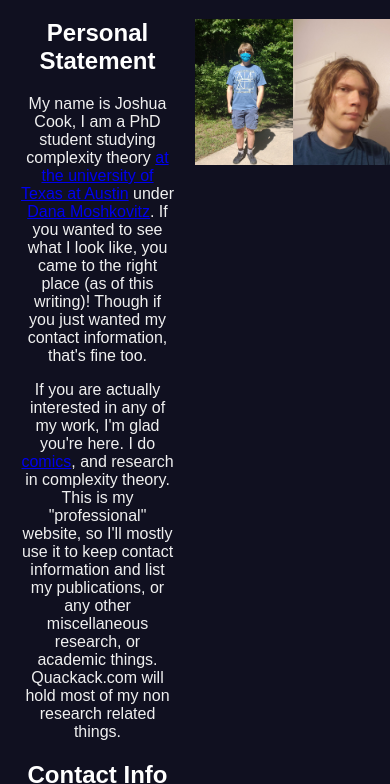
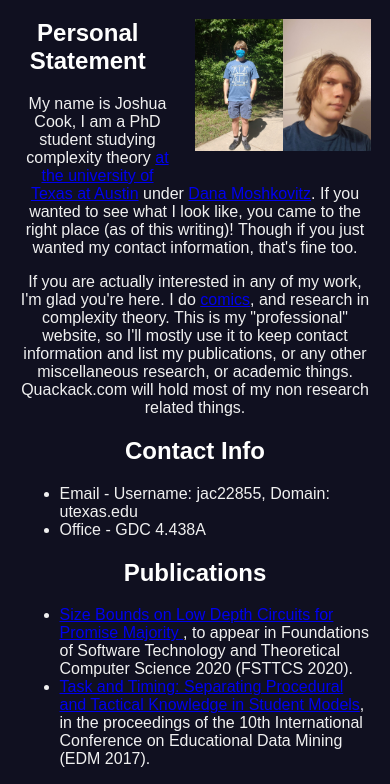
Before and after one commit to quackack/PersonalWebsite, a plain HTML site: page index.html in a window 390 px wide. Shown: the part 98-882 px from the top of the page. Drawn offline with Linux system fonts and the light colour scheme.

Commit message:
Tweaked style for better display on mobile devices. Not sure when I will get around to deploying.

```diff
--- a/index.css
+++ b/index.css
@@ -25,15 +25,14 @@ h3 {
 
 ul {
   text-align: left;
-  display:inline-block;
-  margin-left: 10%;
-  margin-right: 10%;
+  margin-left: 5%;
+  margin-right: 5%;
 }
 
 p {
   text-align: center;
-  margin-left: 10%;
-  margin-right: 10%;
+  margin-left: 5%;
+  margin-right: 5%;
 }
 
 .long_blank
@@ -44,7 +43,9 @@ p {
 .rightcolumn
 {
   float: right;
-  max-width: 50%;
+  max-width: 45%;
+  padding: 5%;
+  padding-top: 0;
 }
 
 .picture
--- a/index.html
+++ b/index.html
@@ -18,7 +18,6 @@
         <img class="picture" src="./PandemicHeadshotCropped.jpg" title="You dare peek at my hover text? How dare you!? And on my pandemic photo too. Ever heard of social distancing?" alt="Headshot of me in a white room during the pandemic." />
         <img class="picture" src="./PandemicFullBodyCropped.jpg" title="Okay, not all the hover text will be interesting. Though that is my pattern on that shirt btw and you can buy it from teespring." alt="Picture of me in a park with a mask." />
       </div>
-      <div class="leftcolumn">
       <h2> Personal Statement </h2>
       <p>
         My name is Joshua Cook, I am a PhD student studying complexity theory <a href="https://www.cs.utexas.edu/act/">at the university of Texas at Austin</a> under <a href="https://www.cs.utexas.edu/~danama/">Dana Moshkovitz</a>. If you wanted to see what I look like, you came to the right place (as of this writing)! Though if you just wanted my contact information, that's fine too.
@@ -46,7 +45,6 @@
         <a href="https://arxiv.org/abs/1906.10495">Approximating Unitary Preparations of Orthogonal Black Box States</a>, posted to arxiv in 2019. (Minor result, in need of significant refinement).
         </li>
       </ul>
-      </div>
     </div>
     <div class="clear"></div>
 
```
Lines whose indentation alone changed are shown as unchanged.
